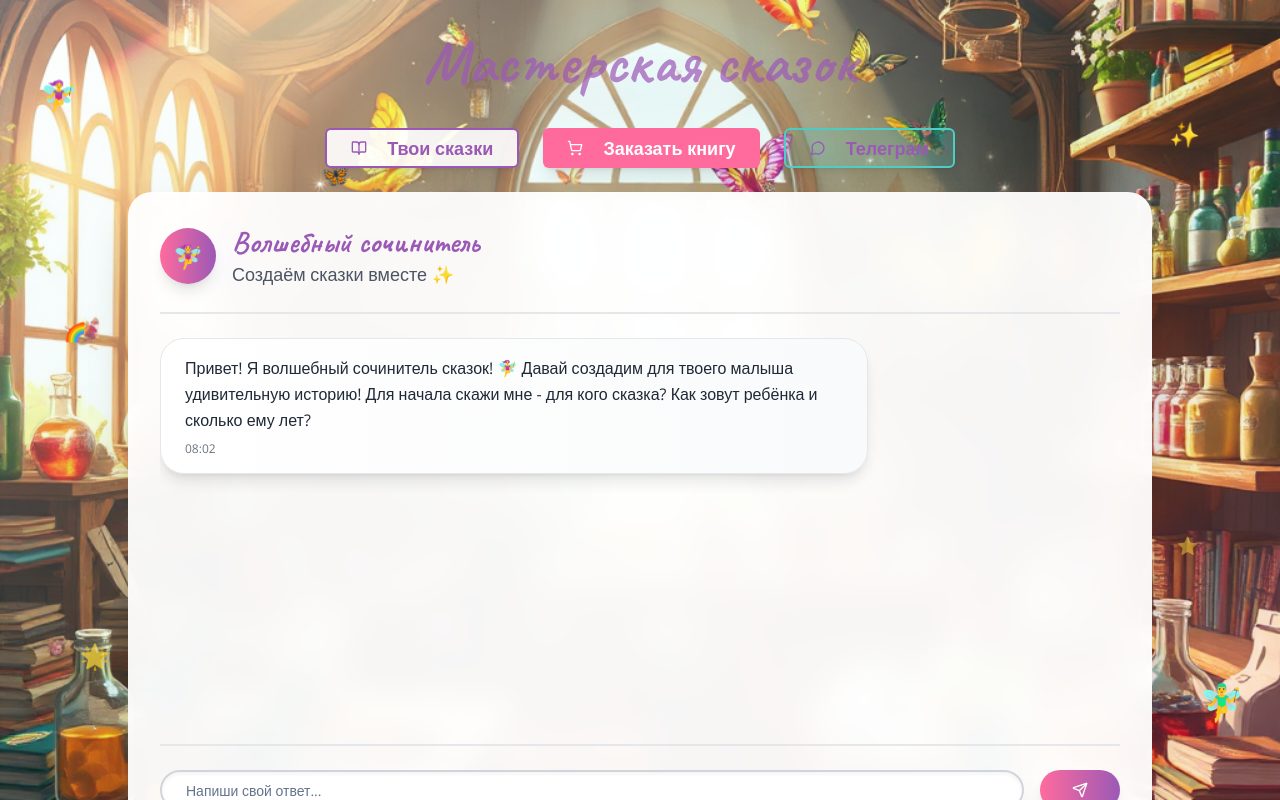
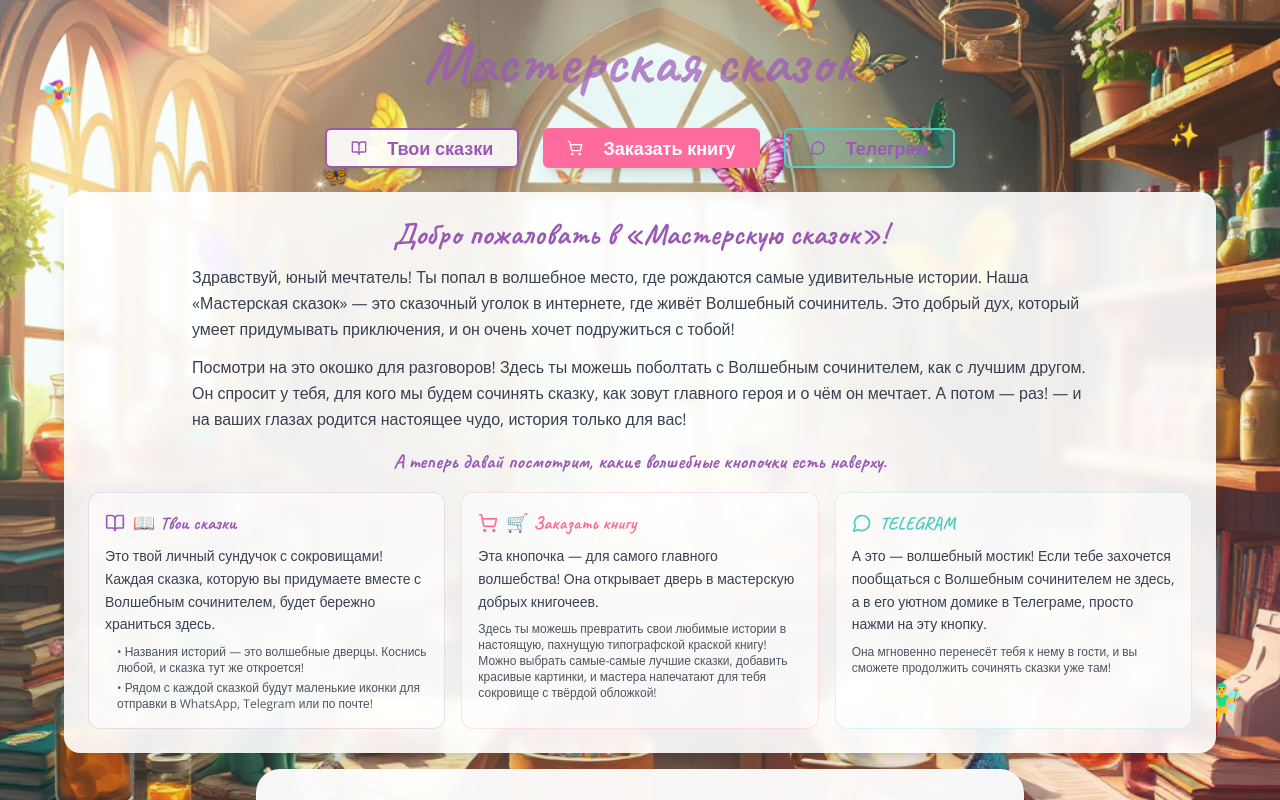
Before and after one commit to pr-poehali-dev/fairy-tale-workshop-app, a React (Vite) app: page / in a window 1280 px wide. Built offline with nearby package versions, Linux system fonts and the light colour scheme.

Commit message:
Уменьшение окна и добавление приветствия

```diff
--- a/src/pages/Index.tsx
+++ b/src/pages/Index.tsx
@@ -112,9 +112,78 @@ export default function Index() {
           </div>
         </header>
 
+        {/* Добро пожаловать в мастерскую */}
+        <div className="px-8 pb-4">
+          <Card className="max-w-6xl mx-auto bg-white/90 backdrop-blur-sm shadow-lg border-0 rounded-2xl">
+            <CardContent className="p-6">
+              <div className="text-center mb-4">
+                <h2 className="font-caveat text-3xl font-bold text-enchanted-purple mb-3">
+                  Добро пожаловать в «Мастерскую сказок»!
+                </h2>
+                <div className="max-w-4xl mx-auto text-gray-700 font-sans leading-relaxed space-y-3 text-left">
+                  <p>
+                    Здравствуй, юный мечтатель! Ты попал в волшебное место, где рождаются самые удивительные истории. Наша «Мастерская сказок» — это сказочный уголок в интернете, где живёт Волшебный сочинитель. Это добрый дух, который умеет придумывать приключения, и он очень хочет подружиться с тобой!
+                  </p>
+                  <p>
+                    Посмотри на это окошко для разговоров! Здесь ты можешь поболтать с Волшебным сочинителем, как с лучшим другом. Он спросит у тебя, для кого мы будем сочинять сказку, как зовут главного героя и о чём он мечтает. А потом — раз! — и на ваших глазах родится настоящее чудо, история только для вас!
+                  </p>
+                </div>
+              </div>
+
+              <div className="mb-4">
+                <h3 className="font-caveat text-xl font-bold text-enchanted-purple mb-3 text-center">
+                  А теперь давай посмотрим, какие волшебные кнопочки есть наверху.
+                </h3>
+              </div>
+
+              <div className="grid grid-cols-1 md:grid-cols-3 gap-4 text-sm">
+                <div className="p-4 bg-white/60 rounded-xl border border-enchanted-purple/20">
+                  <div className="flex items-center gap-2 mb-2">
+                    <Icon name="BookOpen" size={20} className="text-enchanted-purple" />
+                    <h3 className="font-caveat text-lg font-bold text-enchanted-purple">📖 Твои сказки</h3>
+                  </div>
+                  <p className="text-gray-700 leading-relaxed mb-2">
+                    Это твой личный сундучок с сокровищами! Каждая сказка, которую вы придумаете вместе с Волшебным сочинителем, будет бережно храниться здесь.
+                  </p>
+                  <ul className="text-gray-600 text-xs space-y-1 pl-3">
+                    <li>• Названия историй — это волшебные дверцы. Коснись любой, и сказка тут же откроется!</li>
+                    <li>• Рядом с каждой сказкой будут маленькие иконки для отправки в WhatsApp, Telegram или по почте!</li>
+                  </ul>
+                </div>
+
+                <div className="p-4 bg-white/60 rounded-xl border border-magical-pink/20">
+                  <div className="flex items-center gap-2 mb-2">
+                    <Icon name="ShoppingCart" size={20} className="text-magical-pink" />
+                    <h3 className="font-caveat text-lg font-bold text-magical-pink">🛒 Заказать книгу</h3>
+                  </div>
+                  <p className="text-gray-700 leading-relaxed mb-2">
+                    Эта кнопочка — для самого главного волшебства! Она открывает дверь в мастерскую добрых книгочеев.
+                  </p>
+                  <p className="text-gray-600 text-xs">
+                    Здесь ты можешь превратить свои любимые истории в настоящую, пахнущую типографской краской книгу! Можно выбрать самые-самые лучшие сказки, добавить красивые картинки, и мастера напечатают для тебя сокровище с твёрдой обложкой!
+                  </p>
+                </div>
+
+                <div className="p-4 bg-white/60 rounded-xl border border-fairy-green/20">
+                  <div className="flex items-center gap-2 mb-2">
+                    <Icon name="MessageCircle" size={20} className="text-fairy-green" />
+                    <h3 className="font-caveat text-lg font-bold text-fairy-green">TELEGRAM</h3>
+                  </div>
+                  <p className="text-gray-700 leading-relaxed mb-2">
+                    А это — волшебный мостик! Если тебе захочется пообщаться с Волшебным сочинителем не здесь, а в его уютном домике в Телеграме, просто нажми на эту кнопку.
+                  </p>
+                  <p className="text-gray-600 text-xs">
+                    Она мгновенно перенесёт тебя к нему в гости, и вы сможете продолжить сочинять сказки уже там!
+                  </p>
+                </div>
+              </div>
+            </CardContent>
+          </Card>
+        </div>
+
         {/* Основная область с диалогом */}
-        <main className="flex-1 flex justify-center items-center px-8 pb-8">
-          <Card className="w-full max-w-5xl h-[650px] bg-white/95 backdrop-blur-lg shadow-2xl border-0 rounded-3xl overflow-hidden">
+        <main className="flex-1 flex justify-center items-start px-8 pb-8">
+          <Card className="w-full max-w-3xl h-[360px] bg-white/95 backdrop-blur-lg shadow-2xl border-0 rounded-3xl overflow-hidden">
             <CardContent className="p-8 h-full flex flex-col">
               {/* Заголовок чата */}
               <div className="flex items-center gap-4 pb-6 border-b-2 border-gray-200">
```
